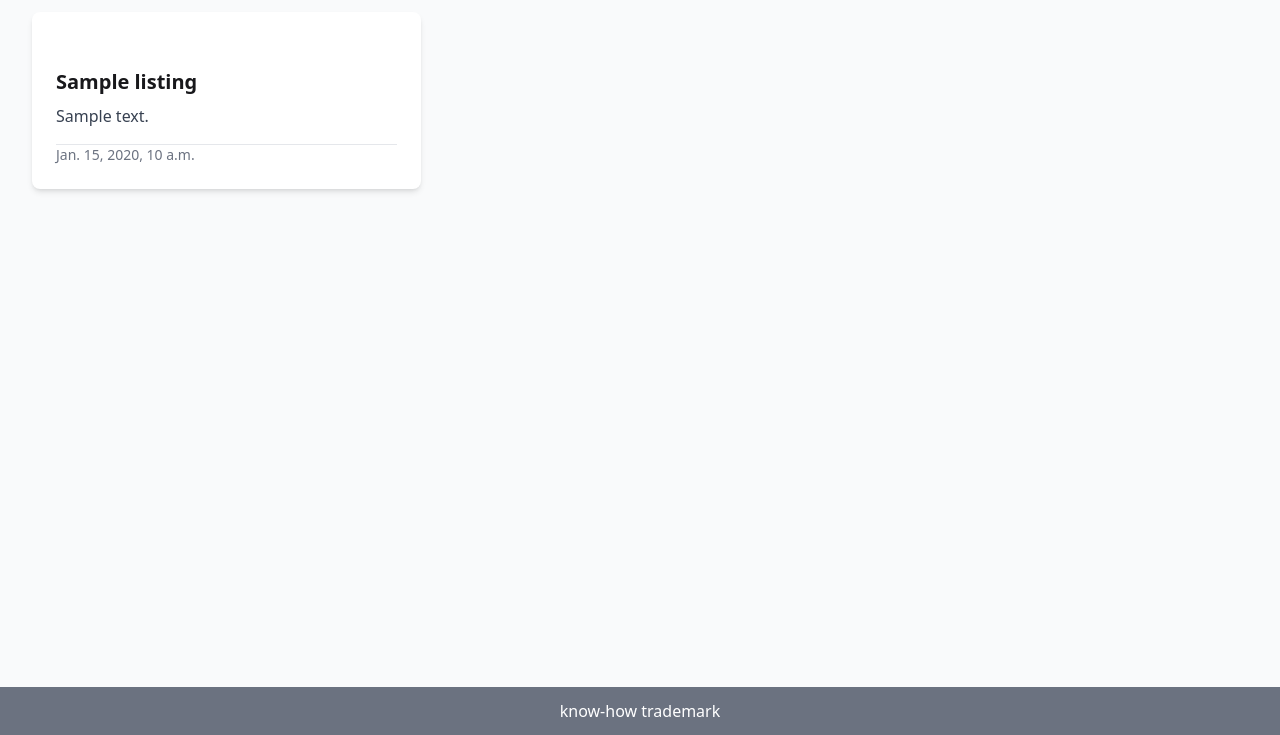
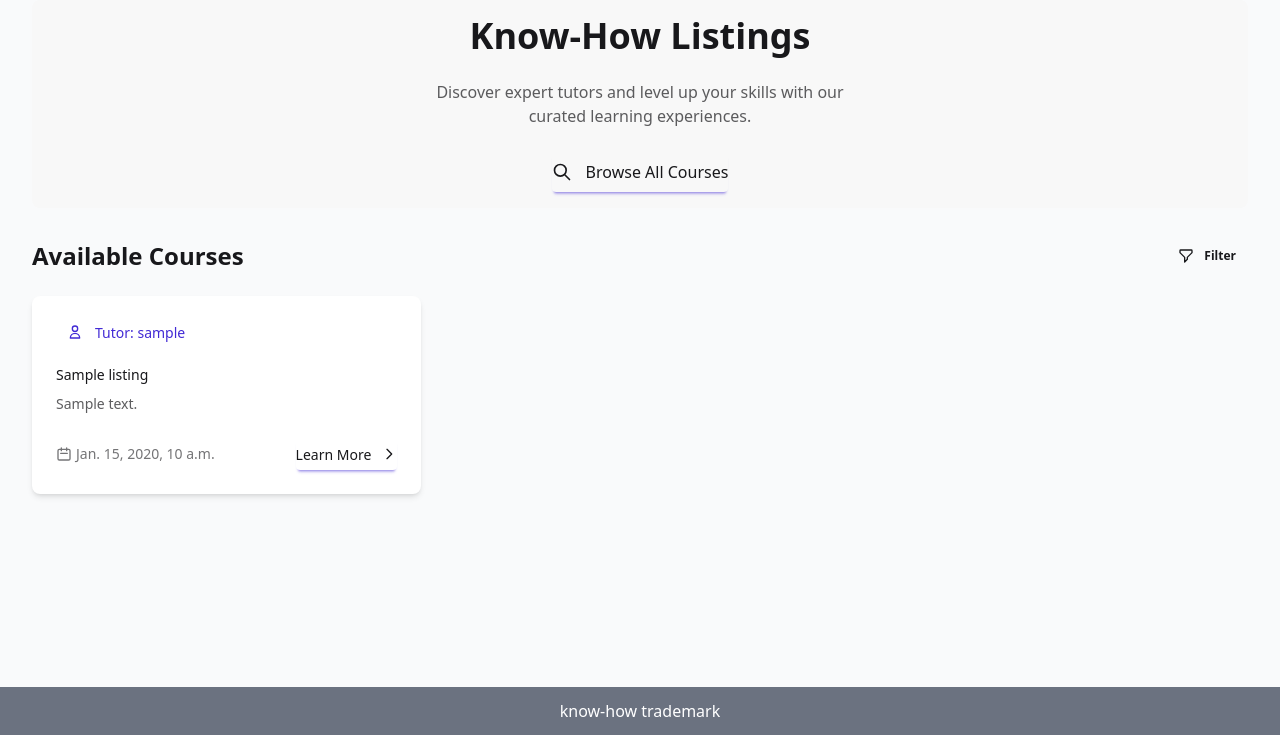
Before and after one commit to SandyWyper/Know-How, a Django app: page / in a window 1280 px wide. Shown: the part 65-800 px from the top of the page. Run offline with Django 4.2, Linux system fonts and the light colour scheme; tables that the repository leaves empty hold one stand-in row (values such as "Sample post"); style sheets or scripts are compiled from the project's sources; some libraries are stand-ins or nearby versions.

Commit message:
Revamp index.html layout: Introduce a hero section, enhance course listings with improved styling, and implement pagination controls for better user experience.

```diff
--- a/listings/templates/listings/index.html
+++ b/listings/templates/listings/index.html
@@ -2,46 +2,201 @@
 
 <!-- index.html content starts here -->
 <div class="max-w-7xl mx-auto px-4 sm:px-6 lg:px-8">
-  <div class="grid grid-cols-1 gap-6">
-    <!-- Blog Entries Column -->
-    <div class="mt-3">
-      <div class="grid grid-cols-1 md:grid-cols-2 lg:grid-cols-3 gap-6">
-        {% for listing in listing_list %}
-        <div>
-          <div class="bg-white rounded-lg shadow-md mb-4">
-            <div class="p-6">
-              <div class="image-container">
-                <div class="image-flash">
-                  <p class="text-white m-1 uppercase">
-                    Tutor: {{ listing.tutor }}
-                  </p>
-                </div>
-              </div>
-              <a href="#" class="post-link">
-                <h2 class="text-xl font-semibold mb-2">{{ listing.title }}</h2>
-              </a>
-              <p class="text-gray-700 mb-4">{{ listing.short_description }}</p>
-              <hr />
-              <p class="text-sm text-gray-500">{{ listing.created_on}}</p>
-            </div>
-          </div>
-        </div>
-        {% endfor %}
+  <!-- Page Header -->
+  <div class="hero bg-base-200 rounded-lg mb-8">
+    <div class="hero-content text-center">
+      <div class="max-w-md">
+        <h1 class="text-4xl font-bold text-base-content">Know-How Listings</h1>
+        <p class="py-6 text-base-content/70">
+          Discover expert tutors and level up your skills with our curated
+          learning experiences.
+        </p>
+        <button class="btn btn-primary">
+          <svg
+            xmlns="http://www.w3.org/2000/svg"
+            class="h-5 w-5 mr-2"
+            fill="none"
+            viewBox="0 0 24 24"
+            stroke="currentColor"
+          >
+            <path
+              stroke-linecap="round"
+              stroke-linejoin="round"
+              stroke-width="2"
+              d="M21 21l-6-6m2-5a7 7 0 11-14 0 7 7 0 0114 0z"
+            />
+          </svg>
+          Browse All Courses
+        </button>
       </div>
     </div>
   </div>
+
+  <!-- Listings Section -->
+  <div class="mb-8">
+    <div class="flex items-center justify-between mb-6">
+      <h2 class="text-2xl font-semibold text-base-content">
+        Available Courses
+      </h2>
+      <div class="dropdown dropdown-end">
+        <label tabindex="0" class="btn btn-outline btn-sm">
+          <svg
+            xmlns="http://www.w3.org/2000/svg"
+            class="h-4 w-4 mr-1"
+            fill="none"
+            viewBox="0 0 24 24"
+            stroke="currentColor"
+          >
+            <path
+              stroke-linecap="round"
+              stroke-linejoin="round"
+              stroke-width="2"
+              d="M3 4a1 1 0 011-1h16a1 1 0 011 1v2.586a1 1 0 01-.293.707l-6.414 6.414a1 1 0 00-.293.707V17l-4 4v-6.586a1 1 0 00-.293-.707L3.293 7.293A1 1 0 013 6.586V4z"
+            />
+          </svg>
+          Filter
+        </label>
+        <ul
+          tabindex="0"
+          class="dropdown-content z-[1] menu p-2 shadow bg-base-100 rounded-box w-52"
+        >
+          <li><a>All Categories</a></li>
+          <li><a>Programming</a></li>
+          <li><a>Design</a></li>
+          <li><a>Business</a></li>
+        </ul>
+      </div>
+    </div>
+
+    <div class="grid grid-cols-1 md:grid-cols-2 lg:grid-cols-3 gap-6">
+      {% for listing in listing_list %}
+      <div
+        class="card bg-base-100 shadow-md hover:shadow-lg transition-shadow duration-300"
+      >
+        <div class="card-body">
+          <!-- Tutor Badge -->
+          <div class="badge badge-primary badge-outline mb-3">
+            <svg
+              xmlns="http://www.w3.org/2000/svg"
+              class="h-4 w-4 mr-1"
+              fill="none"
+              viewBox="0 0 24 24"
+              stroke="currentColor"
+            >
+              <path
+                stroke-linecap="round"
+                stroke-linejoin="round"
+                stroke-width="2"
+                d="M16 7a4 4 0 11-8 0 4 4 0 018 0zM12 14a7 7 0 00-7 7h14a7 7 0 00-7-7z"
+              />
+            </svg>
+            Tutor: {{ listing.tutor }}
+          </div>
+
+          <!-- Card Title -->
+          <h2 class="card-title">
+            <a href="#" class="link link-hover">{{ listing.title }}</a>
+          </h2>
+
+          <!-- Description -->
+          <p class="text-base-content/70 mb-4 line-clamp-3">
+            {{ listing.short_description }}
+          </p>
+
+          <!-- Date and Actions -->
+          <div class="card-actions justify-between items-center mt-auto">
+            <div class="flex items-center text-sm text-base-content/60">
+              <svg
+                xmlns="http://www.w3.org/2000/svg"
+                class="h-4 w-4 mr-1"
+                fill="none"
+                viewBox="0 0 24 24"
+                stroke="currentColor"
+              >
+                <path
+                  stroke-linecap="round"
+                  stroke-linejoin="round"
+                  stroke-width="2"
+                  d="M8 7V3m8 4V3m-9 8h10M5 21h14a2 2 0 002-2V7a2 2 0 00-2-2H5a2 2 0 00-2 2v12a2 2 0 002 2z"
+                />
+              </svg>
+              {{ listing.created_on }}
+            </div>
+            <button class="btn btn-primary btn-sm">
+              Learn More
+              <svg
+                xmlns="http://www.w3.org/2000/svg"
+                class="h-4 w-4 ml-1"
+                fill="none"
+                viewBox="0 0 24 24"
+                stroke="currentColor"
+              >
+                <path
+                  stroke-linecap="round"
+                  stroke-linejoin="round"
+                  stroke-width="2"
+                  d="M9 5l7 7-7 7"
+                />
+              </svg>
+            </button>
+          </div>
+        </div>
+      </div>
+      {% endfor %}
+    </div>
+  </div>
   {% if is_paginated %}
-  <nav aria-label="Page navigation">
-    <ul class="flex justify-center space-x-2">
+  <div class="flex justify-center mt-8">
+    <div class="join">
+      {% if page_obj.has_previous %}
+      <a
+        href="?page={{ page_obj.previous_page_number }}"
+        class="join-item btn btn-outline"
+      >
+        <svg
+          xmlns="http://www.w3.org/2000/svg"
+          class="h-4 w-4"
+          fill="none"
+          viewBox="0 0 24 24"
+          stroke="currentColor"
+        >
+          <path
+            stroke-linecap="round"
+            stroke-linejoin="round"
+            stroke-width="2"
+            d="M15 19l-7-7 7-7"
+          />
+        </svg>
+        Previous
+      </a>
+      {% endif %}
+
+      <span class="join-item btn btn-active">Page {{ page_obj.number }}</span>
+
       {% if page_obj.has_next %}
-      <li>
-        <a href="?page={{ page_obj.next_page_number }}" class="page-link">
-          NEXT &raquo;</a
+      <a
+        href="?page={{ page_obj.next_page_number }}"
+        class="join-item btn btn-outline"
+      >
+        Next
+        <svg
+          xmlns="http://www.w3.org/2000/svg"
+          class="h-4 w-4"
+          fill="none"
+          viewBox="0 0 24 24"
+          stroke="currentColor"
         >
-      </li>
+          <path
+            stroke-linecap="round"
+            stroke-linejoin="round"
+            stroke-width="2"
+            d="M9 5l7 7-7 7"
+          />
+        </svg>
+      </a>
       {% endif %}
-    </ul>
-  </nav>
+    </div>
+  </div>
   {% endif %}
 </div>
 
```
